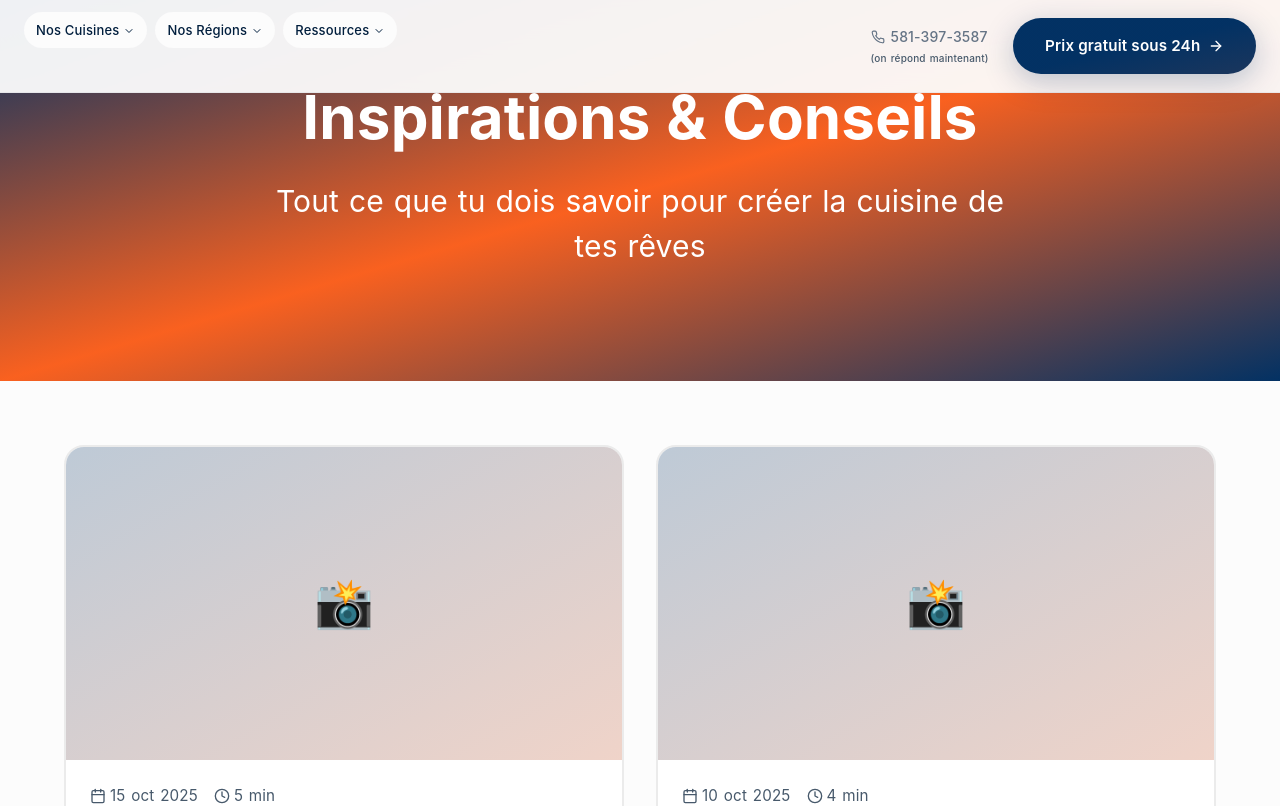
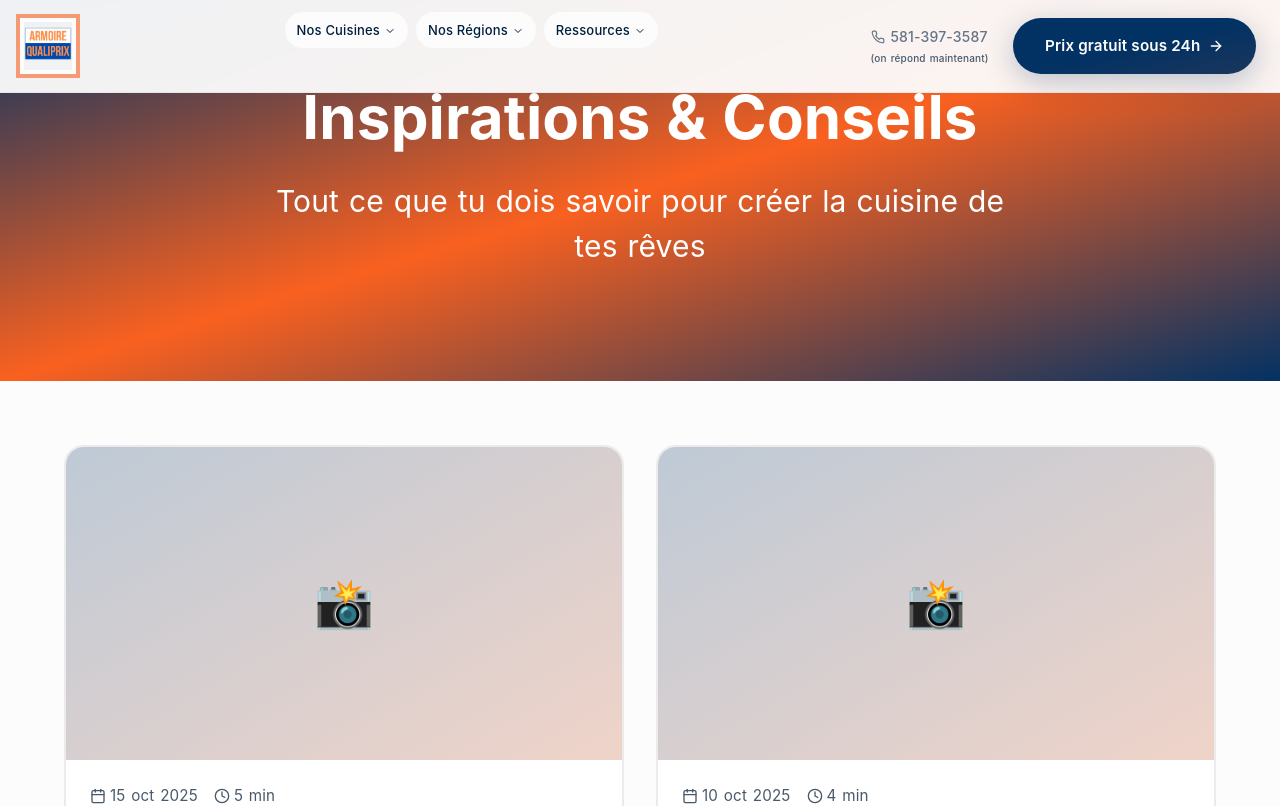
Before and after one commit to maximegiguere1one/qualiprix, a React (Vite) app: page /blog in a window 1280 px wide. Shown: the top 806 px of the page. Built offline with nearby package versions, Linux system fonts and the light colour scheme.

Commit message:
Add logo to header

```diff
--- a/src/components/Header.tsx
+++ b/src/components/Header.tsx
@@ -86,7 +86,14 @@ const Header = () => {
           isCompact ? 'py-2' : 'py-3'
         )}>
 
-          {/* Logo removed */}
+          {/* Logo */}
+          <Link to="/" className="focus-ring hover:opacity-80 transition-opacity duration-200">
+            <img
+              src={logo}
+              alt="Armoire Qualiprix"
+              className={cn("w-auto transition-all duration-300", isCompact ? 'h-10' : 'h-12')}
+            />
+          </Link>
 
           {/* Desktop Navigation */}
           <NavigationMenu className="hidden lg:flex">
```
